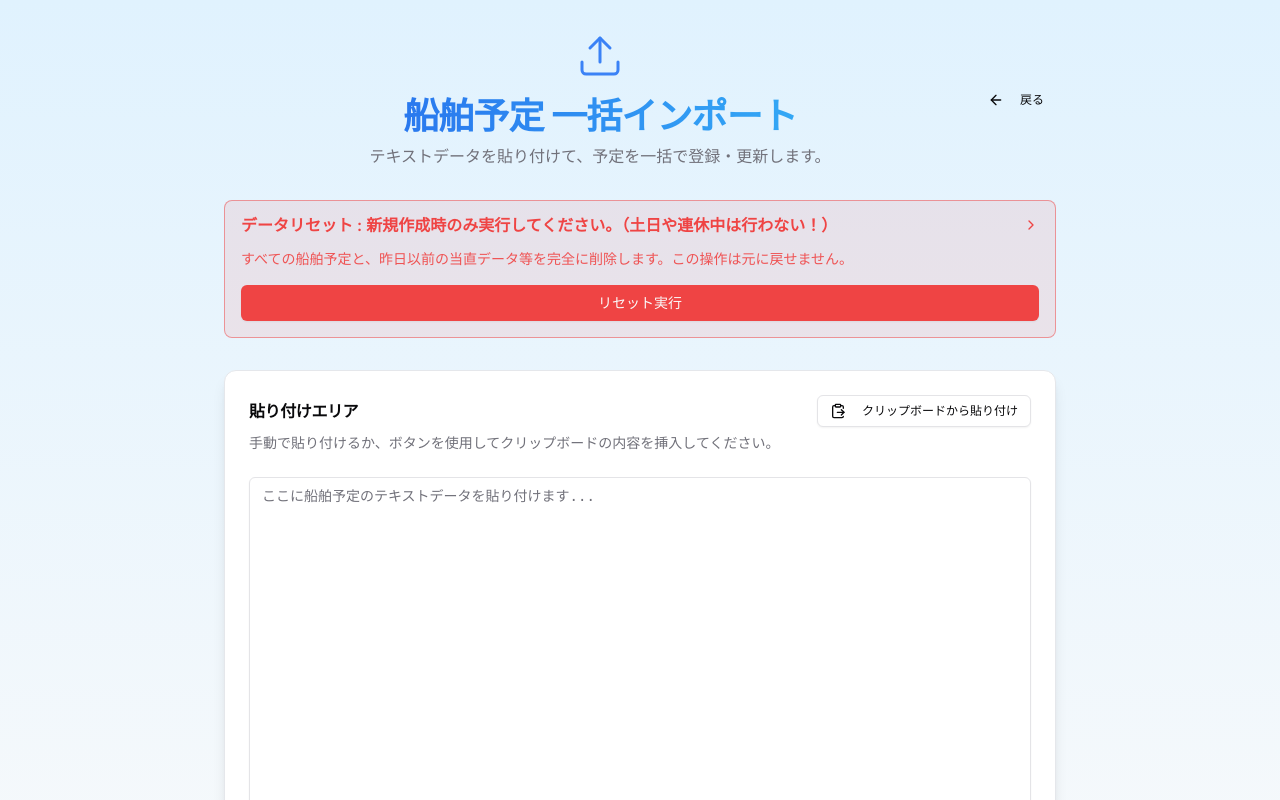
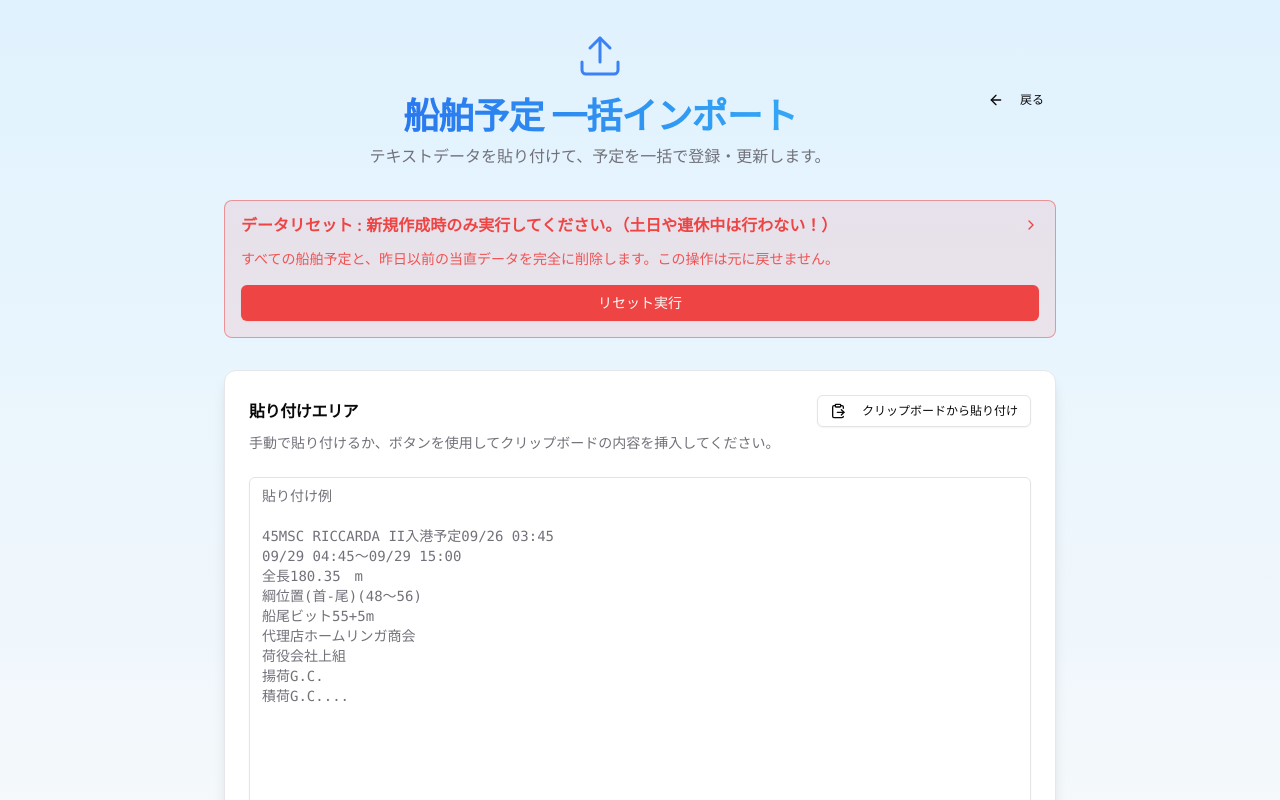
Before and after one commit to hirosekoyo/container-schedule-app, a Next.js app: page /dashboard/import in a window 1280 px wide. Both pictures are taken after a click on the button "データリセット : 新規作成時のみ実行してください。（土日や連休中は行わない！）". Shown: the top 800 px of the page. Built offline with nearby package versions, Linux system fonts and the light colour scheme.

Commit message:
文言変更

```diff
--- a/src/app/dashboard/import/page.tsx
+++ b/src/app/dashboard/import/page.tsx
@@ -60,7 +60,7 @@ export default function ImportPage() {
 
   const handleReset = () => {
     setMessage(null);
-    if (window.confirm("本当にすべてのスケジュールデータと、昨日以前の当直データ等を削除しますか？\nこの操作は元に戻すことができません。")) {
+    if (window.confirm("本当にすべてのスケジュールデータと、昨日以前の当直データを削除しますか？\nこの操作は元に戻すことができません。")) {
       startResetTransition(async () => {
         const { error } = await resetScheduleData();
         if (error) {
@@ -106,14 +106,14 @@ export default function ImportPage() {
           </Button>
         </header>
 
-       <Collapsible className="rounded-lg border border-destructive/50 bg-destructive/10 px-4">
+        <Collapsible className="rounded-lg border border-destructive/50 bg-destructive/10 px-4">
           <CollapsibleTrigger className="flex w-full items-center justify-between py-3 font-semibold text-destructive">
             <span>データリセット : 新規作成時のみ実行してください。（土日や連休中は行わない！）</span>
             <ChevronRight className="h-4 w-4 transition-transform [&[data-state=open]]:rotate-90" />
           </CollapsibleTrigger>
           <CollapsibleContent className="pb-4">
             <p className="text-sm text-destructive/90 mb-4">
-              すべての船舶予定と、昨日以前の当直データ等を完全に削除します。この操作は元に戻せません。
+              すべての船舶予定と、昨日以前の当直データを完全に削除します。この操作は元に戻せません。
             </p>
             <Button
               variant="destructive"
@@ -143,7 +143,18 @@ export default function ImportPage() {
             <Textarea
               id="import-text"
               className="h-96 min-h-[300px] font-mono text-sm focus-visible:ring-blue-400"
-              placeholder="ここに船舶予定のテキストデータを貼り付けます..."
+              placeholder={"貼り付け例" +
+                "\n" +
+                "\n45MSC RICCARDA II入港予定09/26 03:45" +
+                "\n09/29 04:45～09/29 15:00" +
+                "\n全長180.35　m" +
+                "\n綱位置(首-尾)(48～56)" +
+                "\n船尾ビット55+5m" +
+                "\n代理店ホームリンガ商会" +
+                "\n荷役会社上組" +
+                "\n揚荷G.C." +
+                "\n積荷G.C...."
+              }
               value={textInput}
               onChange={(e) => setTextInput(e.target.value)}
             />
--- a/src/app/layout.tsx
+++ b/src/app/layout.tsx
@@ -5,14 +5,14 @@ import "./globals.css";
 const inter = Inter({ subsets: ["latin"] });
 
 export const metadata: Metadata = {
-  title: "コンテナ船荷役予定管理",
-  description: "コンテナ船の荷役予定を管理するアプリケーション",
+  title: "動静表作成ツール",
+  description: "荷役予定を管理するアプリケーション",
   // --- 【ここからが追加箇所】 ---
   manifest: "/manifest.json",
   appleWebApp: {
     capable: true,
     statusBarStyle: "default",
-    title: "荷役予定",
+    title: "船舶動静",
   },
   // --- 【ここまで】 ---
 };
--- a/src/components/EditDailyReportDialog.tsx
+++ b/src/components/EditDailyReportDialog.tsx
@@ -102,7 +102,7 @@ export function EditDailyReportDialog({ report, report_date, open, onOpenChange
         <DialogHeader>
           <DialogTitle>日次レポート編集</DialogTitle>
           <DialogDescription>
-            {report_date} の当直者と風速情報、メモを入力してください。
+            {report_date} の当直者と風速情報を入力してください。
           </DialogDescription>
         </DialogHeader>
         <form onSubmit={handleSubmit} className="space-y-6">
--- a/src/lib/parser.ts
+++ b/src/lib/parser.ts
@@ -18,7 +18,7 @@ const REGEX_MAP = {
 
 const determineBerthNumber = (bow_m: number, stern_m: number): number => {
   const midpoint_m = (bow_m + stern_m) / 2;
-  const BERTH_5_END_M = bitNotationToMeters('35+15')!;
+  const BERTH_5_END_M = bitNotationToMeters('35-10')!;
   const BERTH_6_END_M = bitNotationToMeters('45+15')!;
   const BERTH_7_END_M = bitNotationToMeters('57+15')!;
 
```
